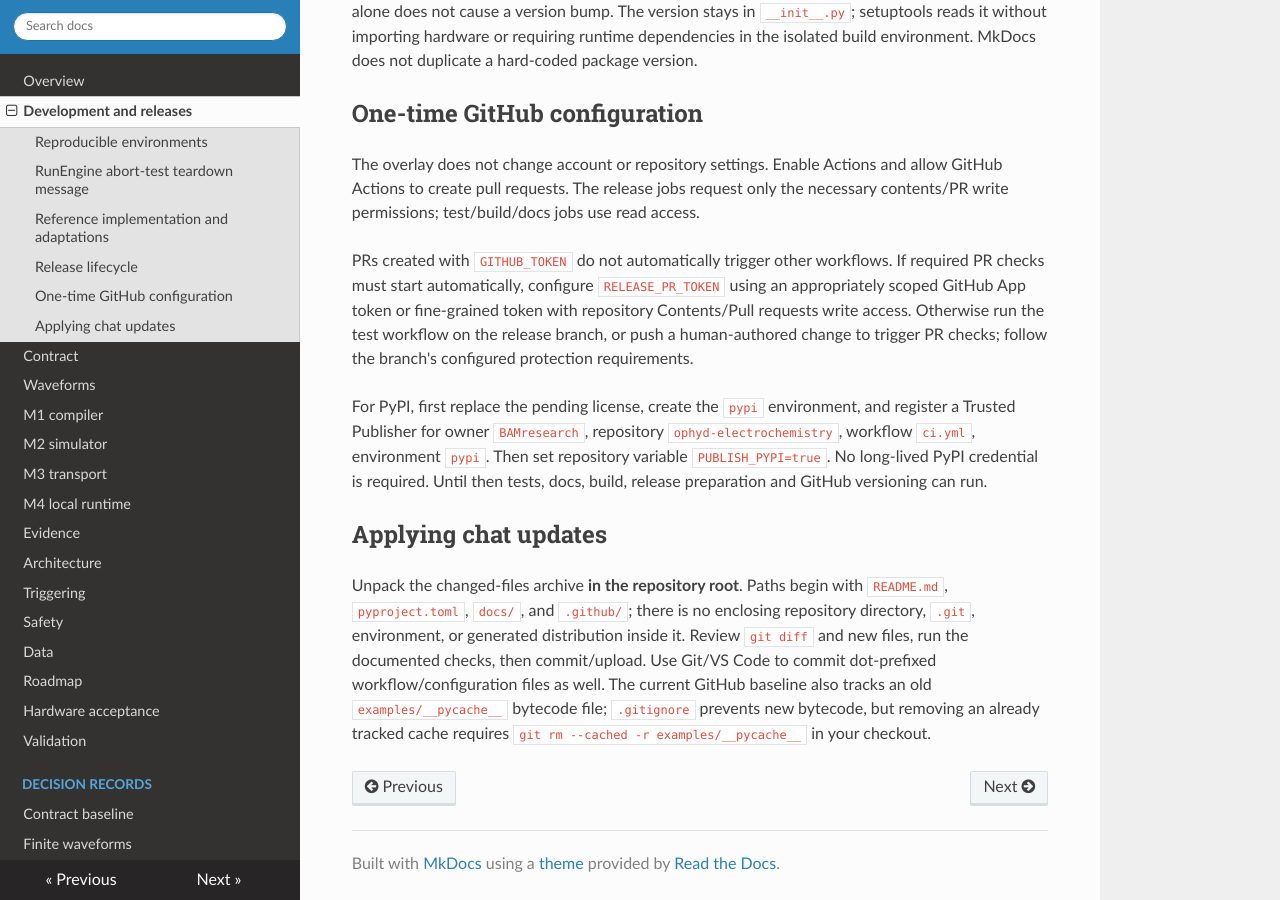
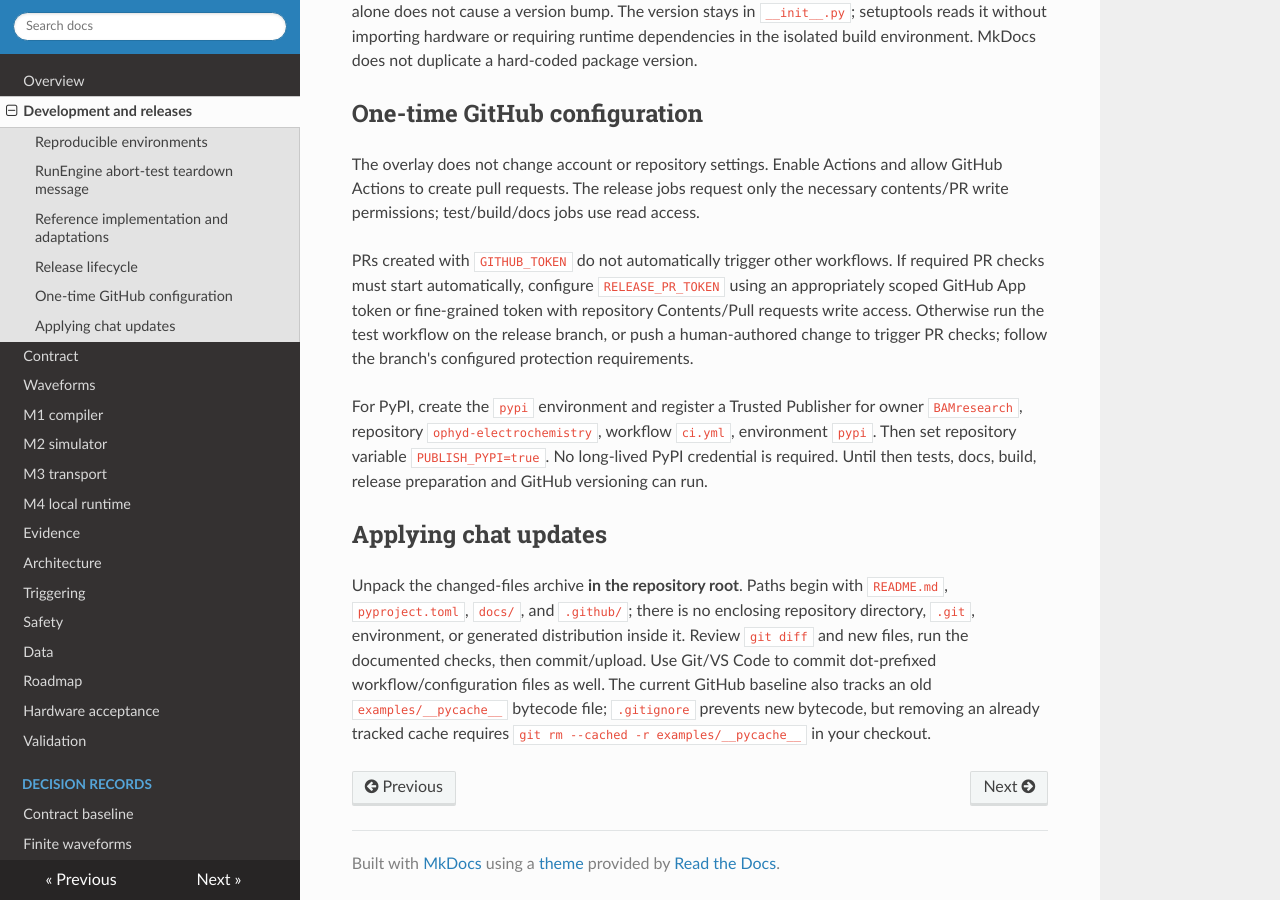
Before and after one commit to BAMresearch/ophyd-electrochemistry, an MkDocs documentation site: the page built from docs/development.md, in a window 1280 px wide and 900 px high, scrolled down 2664 px. Built offline with MkDocs 1.6.1, drawn with Linux system fonts in a browser that asks for light colours; nearby versions of some CDN libraries.

```diff
--- a/docs/development.md
+++ b/docs/development.md
@@ -126,8 +126,8 @@ repository Contents/Pull requests write access. Otherwise run the test workflow
 on the release branch, or push a human-authored change to trigger PR checks;
 follow the branch's configured protection requirements.
 
-For PyPI, first replace the pending license, create the `pypi` environment, and
-register a Trusted Publisher for owner `BAMresearch`, repository
+For PyPI, create the `pypi` environment and register a Trusted Publisher for
+owner `BAMresearch`, repository
 `ophyd-electrochemistry`, workflow `ci.yml`, environment `pypi`. Then set repository
 variable `PUBLISH_PYPI=true`. No long-lived PyPI credential is required. Until
 then tests, docs, build, release preparation and GitHub versioning can run.
--- a/pyproject.toml
+++ b/pyproject.toml
@@ -7,6 +7,7 @@ name = "ophyd-electrochemistry"
 dynamic = ["version"]
 description = "Contract template for Bluesky electrochemistry and a Keithley 2460 backend"
 readme = "README.md"
+license = "BSD-3-Clause"
 requires-python = ">=3.11"
 dependencies = ["bluesky>=1.15.1,<1.16", "ophyd>=1.11.2,<2", "event-model>=1.23,<2"]
 classifiers = ["Development Status :: 1 - Planning", "Programming Language :: Python :: 3"]
```
Also changed, not shown: CONTRIBUTING.md (+1 -1 lines), LICENSE.md (+28 -5 lines), README.md (+2 -2 lines).
